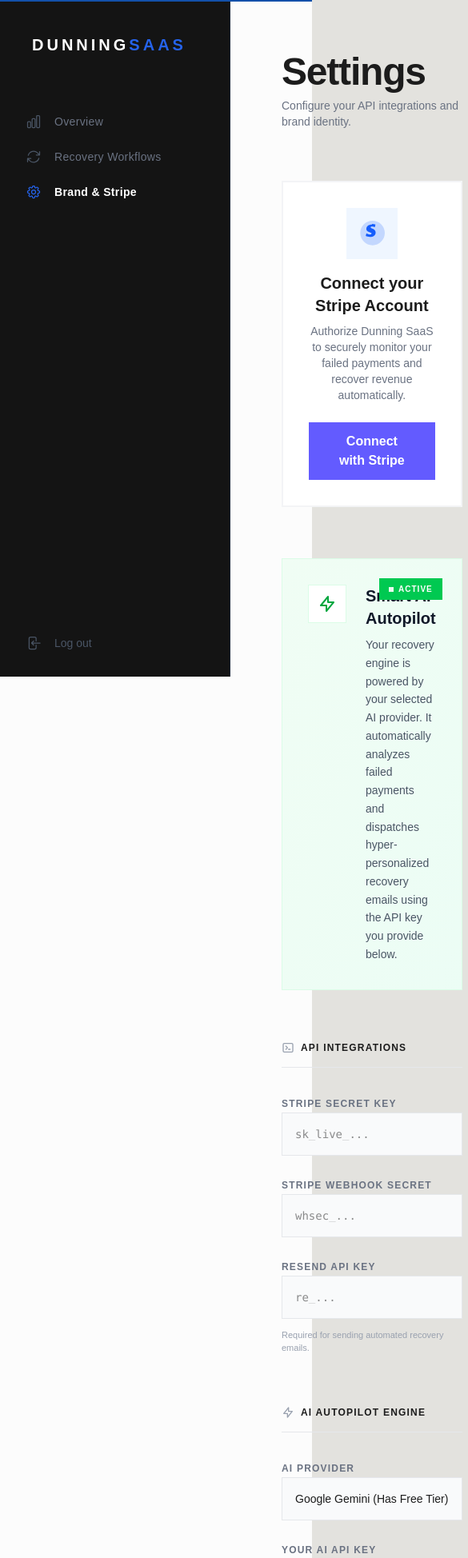
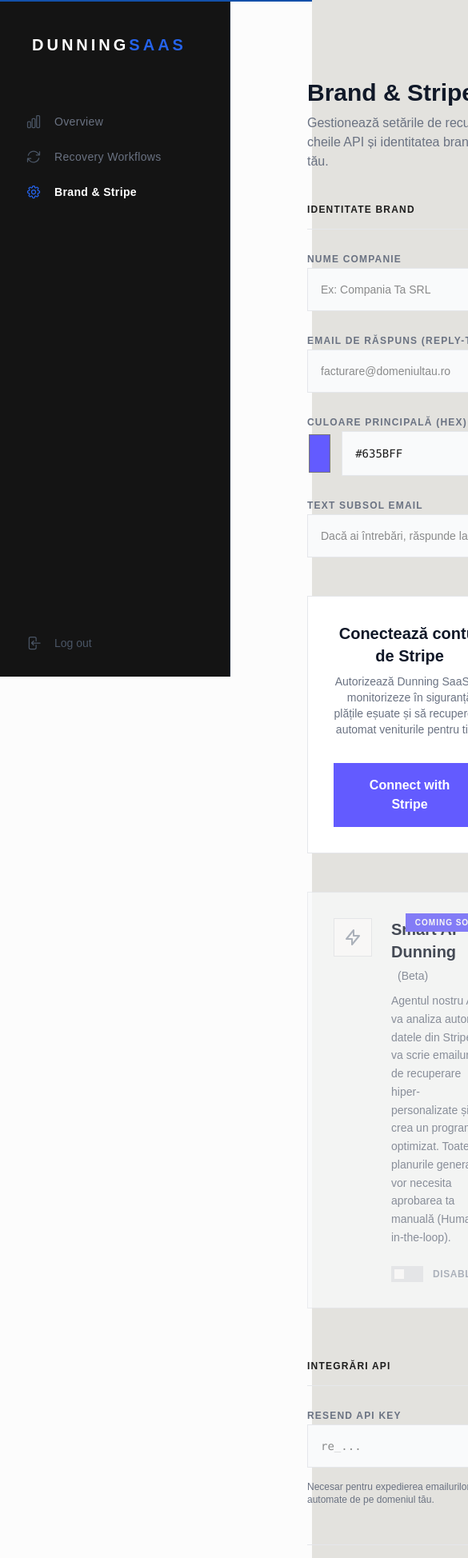
Before and after one commit to Red3262/dunning-saas, a Next.js app in the folder Desktop/dunning-saas/: page /dashboard/settings in a window 390 px wide. Shown: the part 6-1954 px from the top of the page at 80% size, 585 px wide, since content can reach past the window. Built offline with nearby package versions, Linux system fonts and the light colour scheme; no server answers; a web font is replaced by a local one.

Commit message:
Fix duplicate isSaving state

```diff
--- a/Desktop/dunning-saas/app/dashboard/settings/page.tsx
+++ b/Desktop/dunning-saas/app/dashboard/settings/page.tsx
@@ -1,311 +1,158 @@
 "use client";
 
-import React, { useState, useEffect } from "react";
-import Link from 'next/link';
+import { useState, useEffect } from "react";
+// Importăm Supabase exact din utilitarul proiectului tău
 import { createClient } from "@/utils/supabase/client";
 
 export default function SettingsPage() {
   const supabase = createClient();
-  const [loading, setLoading] = useState(true);
-  const [saving, setSaving] = useState(false);
-  const [message, setMessage] = useState("");
+  const [isLoading, setIsLoading] = useState(true);
+  const [isSaving, setIsSaving] = useState(false);
 
+  // Starea curată, strict cu setările necesare pentru MVP-ul stabil
   const [formData, setFormData] = useState({
-    stripe_secret_key: "",
-    stripe_webhook_secret: "",
+    company_name: "",
+    reply_to_email: "",
+    primary_color: "#635BFF",
+    footer_text: "",
     resend_api_key: "",
-    company_name: "",
-    sender_name: "",
-    reply_email: "",
-    reply_to_email: "",
-    primary_color: "#2563eb",
-    footer_text: "",
-    ai_provider: "gemini",
-    ai_api_key: "",
   });
-
-  // URL-ul pentru conectarea securizată cu Stripe Connect OAuth
- // Dacă vrei să te întorci pe varianta Live, pune așa:
-const stripeConnectUrl = "https://connect.stripe.com/oauth/authorize?response_type=code&client_id=ca_UeFI6hTMJN1ugbCIF7XfxSwHtkDPnXXD&scope=read_write&redirect_uri=https://dunning-saas-beta.vercel.app/api/auth/stripe/callback";
 
   useEffect(() => {
     async function loadSettings() {
       const { data: { user } } = await supabase.auth.getUser();
       if (user) {
         const { data } = await supabase
-          .from("client_settings")
-          .select("*")
-          .eq("profile_id", user.id)
-          .maybeSingle();
+          .from('client_settings')
+          .select('*')
+          .eq('profile_id', user.id)
+          .single();
 
         if (data) {
           setFormData({
-            stripe_secret_key: data.stripe_secret_key || "",
-            stripe_webhook_secret: data.stripe_webhook_secret || "",
+            company_name: data.company_name || "",
+            reply_to_email: data.reply_email || "",
+            primary_color: data.primary_color || "#635BFF",
+            footer_text: data.footer_text || "",
             resend_api_key: data.resend_api_key || "",
-            company_name: data.company_name || "",
-            sender_name: data.sender_name || "",
-            reply_email: data.reply_email || "",
-            reply_to_email: data.reply_to_email || "",
-            primary_color: data.primary_color || "#2563eb",
-            footer_text: data.footer_text || "",
-            ai_provider: data.ai_provider || "gemini",
-            ai_api_key: data.ai_api_key || "",
           });
         }
       }
-      setLoading(false);
+      setIsLoading(false);
     }
     loadSettings();
   }, [supabase]);
 
   const handleSave = async (e: React.FormEvent) => {
     e.preventDefault();
-    setSaving(true);
-    setMessage("");
+    setIsSaving(true);
+    const { data: { user } } = await supabase.auth.getUser();
 
-    const { data: { user } } = await supabase.auth.getUser();
-    if (!user) return;
-
-    const { error } = await supabase
-      .from("client_settings")
-      .upsert(
-        {
+    if (user) {
+      await supabase.from('client_settings').upsert({
         profile_id: user.id,
-          ...formData,
+        company_name: formData.company_name,
+        reply_email: formData.reply_to_email,
+        primary_color: formData.primary_color,
+        footer_text: formData.footer_text,
+        resend_api_key: formData.resend_api_key,
         updated_at: new Date().toISOString(),
-        },
-        { onConflict: 'profile_id' }
-      );
-
-    if (error) {
-      setMessage("❌ Failed to save configuration.");
-      console.error(error);
-    } else {
-      setMessage("✓ Configuration saved successfully.");
-      setTimeout(() => setMessage(""), 3000);
+      });
     }
-    setSaving(false);
+    setIsSaving(false);
+    alert("Setările au fost salvate cu succes!");
   };
 
-  if (loading) {
+  if (isLoading) return <div className="p-8 text-gray-500 font-medium">Se încarcă setările...</div>;
+
   return (
-      <div className="flex h-[50vh] items-center justify-center">
-        <div className="text-sm font-bold tracking-widest text-gray-400 uppercase animate-pulse">
-          Loading core settings...
+    <div className="max-w-4xl mx-auto p-8">
+      <div className="mb-10">
+        <h1 className="text-3xl font-black text-gray-900 mb-2">Brand & Stripe</h1>
+        <p className="text-gray-500">Gestionează setările de recuperare, cheile API și identitatea brandului tău.</p>
+      </div>
+
+      <form onSubmit={handleSave} className="space-y-12">
+
+        {/* SECȚIUNEA DE BRANDING */}
+        <section>
+          <h2 className="text-xs font-bold uppercase tracking-widest text-[#1c1c1c] mb-6 border-b border-gray-200 pb-4">Identitate Brand</h2>
+          <div className="grid grid-cols-1 md:grid-cols-2 gap-6">
+            <div className="space-y-2">
+              <label className="text-xs font-bold uppercase tracking-widest text-gray-500">Nume Companie</label>
+              <input type="text" value={formData.company_name} onChange={(e) => setFormData({...formData, company_name: e.target.value})} className="w-full bg-gray-50 border border-gray-200 text-[#1c1c1c] text-sm px-4 py-4 rounded-xl focus:outline-none focus:ring-2 focus:ring-[#2563eb] transition-all" placeholder="Ex: Compania Ta SRL" />
+            </div>
+            <div className="space-y-2">
+              <label className="text-xs font-bold uppercase tracking-widest text-gray-500">Email de Răspuns (Reply-to)</label>
+              <input type="email" value={formData.reply_to_email} onChange={(e) => setFormData({...formData, reply_to_email: e.target.value})} className="w-full bg-gray-50 border border-gray-200 text-[#1c1c1c] text-sm px-4 py-4 rounded-xl focus:outline-none focus:ring-2 focus:ring-[#2563eb] transition-all" placeholder="facturare@domeniultau.ro" />
+            </div>
+            <div className="space-y-2">
+              <label className="text-xs font-bold uppercase tracking-widest text-gray-500">Culoare Principală (Hex)</label>
+              <div className="flex gap-3">
+                <input type="color" value={formData.primary_color} onChange={(e) => setFormData({...formData, primary_color: e.target.value})} className="h-14 w-14 rounded-xl cursor-pointer border-0 p-0" />
+                <input type="text" value={formData.primary_color} onChange={(e) => setFormData({...formData, primary_color: e.target.value})} className="flex-1 bg-gray-50 border border-gray-200 text-[#1c1c1c] text-sm px-4 py-4 rounded-xl focus:outline-none focus:ring-2 focus:ring-[#2563eb] transition-all font-mono" />
               </div>
             </div>
-    );
-  }
+            <div className="space-y-2">
+              <label className="text-xs font-bold uppercase tracking-widest text-gray-500">Text Subsol Email</label>
+              <input type="text" value={formData.footer_text} onChange={(e) => setFormData({...formData, footer_text: e.target.value})} className="w-full bg-gray-50 border border-gray-200 text-[#1c1c1c] text-sm px-4 py-4 rounded-xl focus:outline-none focus:ring-2 focus:ring-[#2563eb] transition-all" placeholder="Dacă ai întrebări, răspunde la acest email." />
+            </div>
+          </div>
+        </section>
 
-  return (
-    <div className="max-w-3xl pb-24 animate-in fade-in duration-500">
-      <div className="mb-16">
-        <h1 className="text-5xl font-black tracking-tight mb-2 text-[#1c1c1c]">
-          Settings
-        </h1>
-        <p className="text-sm font-medium text-gray-500">
-          Configure your API integrations and brand identity.
-        </p>
-      </div>
+        {/* SECȚIUNEA STRIPE CONNECT (Funcțională) */}
+        <section className="bg-white border border-gray-200 rounded-3xl p-8 text-center shadow-sm">
+          <h2 className="text-xl font-black text-gray-900 mb-2">Conectează contul de Stripe</h2>
+          <p className="text-sm text-gray-500 mb-8 max-w-lg mx-auto">Autorizează Dunning SaaS să monitorizeze în siguranță plățile eșuate și să recupereze automat veniturile pentru tine.</p>
+          <a href="https://connect.stripe.com/oauth/authorize?response_type=code&client_id=ca_UeFI6hTMJN1ugbCIF7XfxSwHtkDPnXXD&scope=read_write&redirect_uri=https://dunning-saas-beta.vercel.app/api/auth/stripe/callback" className="inline-block bg-[#635BFF] hover:bg-[#4B45C6] text-white font-bold py-4 px-10 rounded-xl transition-all shadow-md">
+            Connect with Stripe
+          </a>
+        </section>
 
-      {/* Butonul de conectare Stripe */}
-      <div className="p-8 border-2 border-gray-100 rounded-3xl bg-white shadow-sm mb-16 text-center">
-        <div className="w-16 h-16 bg-blue-50 rounded-full flex items-center justify-center mx-auto mb-4">
-          <svg className="w-8 h-8 text-blue-600" fill="currentColor" viewBox="0 0 24 24"><path d="M13.976 9.15c-2.172-.806-3.356-1.143-3.356-2.077 0-.696.687-1.225 1.841-1.225 1.528 0 2.628.453 3.653.946l.865-3.363C15.65 2.766 14.12 2.4 12.396 2.4c-4.417 0-7.391 2.308-7.391 5.672 0 4.908 6.844 3.966 6.844 5.92 0 .93-.843 1.341-2.096 1.341-1.636 0-3.344-.658-4.664-1.39l-.92 3.424c1.472.76 3.47 1.258 5.485 1.258 4.67 0 7.552-2.22 7.552-5.786 0-2.455-1.503-3.9-3.23-4.689zM24 11.5c0-6.351-5.149-11.5-11.5-11.5S1 5.149 1 11.5 6.149 23 12.5 23 24 17.851 24 11.5z" opacity=".2"/><path d="M11.988 3.625c-3.155 0-5.28 1.648-5.28 4.051 0 3.506 4.889 2.833 4.889 4.229 0 .664-.602.958-1.497.958-1.168 0-2.389-.47-3.331-.993l-.657 2.446c1.051.543 2.478.898 3.918.898 3.335 0 5.394-1.586 5.394-4.133 0-1.754-1.074-2.786-2.308-3.35-1.551-.575-2.397-.816-2.397-1.483 0-.497.49-.875 1.315-.875 1.092 0 1.878.324 2.61.676l.617-2.402c-.952-.476-2.043-.736-3.273-.736z"/></svg>
-        </div>
-        <h3 className="text-xl font-black text-[#1c1c1c] mb-2">Connect your Stripe Account</h3>
-        <p className="text-sm text-gray-500 mb-6 max-w-md mx-auto">
-          Authorize Dunning SaaS to securely monitor your failed payments and recover revenue automatically.
-        </p>
-        <Link href={stripeConnectUrl}>
-          <button className="bg-[#635BFF] hover:bg-[#4B45C6] text-white font-bold py-3 px-8 rounded-full transition-all shadow-md hover:shadow-lg">
-            Connect with Stripe
-          </button>
-        </Link>
-      </div>
-
-      {/* AI Active Card */}
-      <div className="mb-16 p-8 bg-gradient-to-br from-green-50 to-emerald-50 border border-green-100 rounded-3xl relative overflow-hidden">
+        {/* SECȚIUNEA AI DUNNING (Revenire la Coming Soon) */}
+        <div className="mb-16 p-8 bg-gray-50 border border-gray-200 rounded-3xl relative overflow-hidden opacity-75">
           <div className="absolute top-6 right-6">
-          <span className="bg-green-500 text-white text-[10px] font-black uppercase tracking-widest px-3 py-1.5 rounded-full shadow-sm flex items-center gap-1.5">
-            <span className="w-1.5 h-1.5 bg-white rounded-full animate-pulse"></span>
-            Active
+            <span className="bg-[#635BFF] text-white text-[10px] font-black uppercase tracking-widest px-3 py-1.5 rounded-full">
+              Coming Soon
             </span>
           </div>
           <div className="flex items-start gap-6">
-          <div className="w-12 h-12 bg-white rounded-2xl shadow-sm border border-green-100 flex items-center justify-center flex-shrink-0">
-            <svg className="w-6 h-6 text-green-600" fill="none" stroke="currentColor" viewBox="0 0 24 24"><path strokeLinecap="round" strokeLinejoin="round" strokeWidth="2" d="M13 10V3L4 14h7v7l9-11h-7z" /></svg>
+            <div className="w-12 h-12 bg-white rounded-2xl shadow-sm border border-gray-200 flex items-center justify-center flex-shrink-0">
+              <svg className="w-6 h-6 text-gray-400" fill="none" stroke="currentColor" viewBox="0 0 24 24"><path strokeLinecap="round" strokeLinejoin="round" strokeWidth="2" d="M13 10V3L4 14h7v7l9-11h-7z" /></svg>
             </div>
             <div>
-            <h3 className="text-xl font-black text-gray-900 mb-2">Smart AI Autopilot</h3>
-            <p className="text-sm text-gray-600 font-medium leading-relaxed max-w-xl mb-0">
-              Your recovery engine is powered by your selected AI provider. It automatically analyzes failed payments and dispatches hyper-personalized recovery emails using the API key you provide below.
+              <h3 className="text-xl font-black text-gray-900 mb-2">Smart AI Dunning <span className="text-sm font-medium text-gray-500 ml-2">(Beta)</span></h3>
+              <p className="text-sm text-gray-500 font-medium leading-relaxed max-w-xl mb-6">
+                Agentul nostru AI va analiza automat datele din Stripe, va scrie emailuri de recuperare hiper-personalizate și va crea un program optimizat. Toate planurile generate vor necesita aprobarea ta manuală (Human-in-the-loop).
               </p>
+              <div className="flex items-center gap-3">
+                <div className="w-10 h-5 bg-gray-200 rounded-full relative cursor-not-allowed">
+                  <div className="w-3 h-3 bg-white rounded-full absolute top-1 left-1"></div>
+                </div>
+                <span className="text-xs font-bold text-gray-400 uppercase tracking-wider">Disabled</span>
+              </div>
             </div>
           </div>
         </div>
 
-      <form onSubmit={handleSave} className="space-y-16">
-
-        {/* Section 1: API Integrations */}
+        {/* SECȚIUNEA API INTEGRATIONS */}
         <section>
-          <h2 className="text-xs font-bold uppercase tracking-widest text-[#1c1c1c] mb-8 border-b border-gray-200 pb-4 flex items-center gap-2">
-            <svg className="w-4 h-4 text-gray-400" fill="none" stroke="currentColor" viewBox="0 0 24 24"><path strokeLinecap="round" strokeLinejoin="round" strokeWidth="2" d="M8 9l3 3-3 3m5 0h3M5 20h14a2 2 0 002-2V6a2 2 0 00-2-2H5a2 2 0 00-2 2v12a2 2 0 002 2z" /></svg>
-            API Integrations
-          </h2>
+          <h2 className="text-xs font-bold uppercase tracking-widest text-[#1c1c1c] mb-6 border-b border-gray-200 pb-4">Integrări API</h2>
           <div className="space-y-6">
-            <div className="grid grid-cols-1 md:grid-cols-2 gap-6">
-              <div className="space-y-2">
-                <label className="text-xs font-bold uppercase tracking-widest text-gray-500">Stripe Secret Key</label>
-                <input
-                  type="password"
-                  value={formData.stripe_secret_key}
-                  onChange={(e) => setFormData({ ...formData, stripe_secret_key: e.target.value })}
-                  placeholder="sk_live_..."
-                  className="w-full bg-gray-50 border border-gray-200 text-[#1c1c1c] text-sm px-4 py-4 rounded-xl font-mono focus:outline-none focus:ring-2 focus:ring-[#2563eb] transition-all"
-                />
-              </div>
-              <div className="space-y-2">
-                <label className="text-xs font-bold uppercase tracking-widest text-gray-500">Stripe Webhook Secret</label>
-                <input
-                  type="password"
-                  value={formData.stripe_webhook_secret}
-                  onChange={(e) => setFormData({ ...formData, stripe_webhook_secret: e.target.value })}
-                  placeholder="whsec_..."
-                  className="w-full bg-gray-50 border border-gray-200 text-[#1c1c1c] text-sm px-4 py-4 rounded-xl font-mono focus:outline-none focus:ring-2 focus:ring-[#2563eb] transition-all"
-                />
-              </div>
-            </div>
             <div className="space-y-2">
               <label className="text-xs font-bold uppercase tracking-widest text-gray-500">Resend API Key</label>
-              <input
-                type="password"
-                value={formData.resend_api_key}
-                onChange={(e) => setFormData({ ...formData, resend_api_key: e.target.value })}
-                placeholder="re_..."
-                className="w-full bg-gray-50 border border-gray-200 text-[#1c1c1c] text-sm px-4 py-4 rounded-xl font-mono focus:outline-none focus:ring-2 focus:ring-[#2563eb] transition-all"
-              />
-              <p className="text-[11px] text-gray-400 font-medium mt-1">Required for sending automated recovery emails.</p>
+              <input type="password" value={formData.resend_api_key} onChange={(e) => setFormData({...formData, resend_api_key: e.target.value})} className="w-full bg-gray-50 border border-gray-200 text-[#1c1c1c] text-sm px-4 py-4 rounded-xl font-mono focus:outline-none focus:ring-2 focus:ring-[#2563eb] transition-all" placeholder="re_..." />
+              <p className="text-xs text-gray-500 mt-2">Necesar pentru expedierea emailurilor automate de pe domeniul tău.</p>
             </div>
           </div>
         </section>
 
-        {/* Sectiunea AI Engine (NOUĂ) */}
-        <section>
-          <h2 className="text-xs font-bold uppercase tracking-widest text-[#1c1c1c] mb-8 border-b border-gray-200 pb-4 flex items-center gap-2">
-            <svg className="w-4 h-4 text-gray-400" fill="none" stroke="currentColor" viewBox="0 0 24 24"><path strokeLinecap="round" strokeLinejoin="round" strokeWidth="2" d="M13 10V3L4 14h7v7l9-11h-7z" /></svg>
-            AI Autopilot Engine
-          </h2>
-          <div className="grid grid-cols-1 md:grid-cols-2 gap-6">
-            <div className="space-y-2">
-              <label className="text-xs font-bold uppercase tracking-widest text-gray-500">AI Provider</label>
-              <select
-                name="ai_provider"
-                value={formData.ai_provider}
-                onChange={(e) => setFormData({ ...formData, ai_provider: e.target.value })}
-                className="w-full bg-gray-50 border border-gray-200 text-[#1c1c1c] text-sm px-4 py-4 rounded-xl focus:outline-none focus:ring-2 focus:ring-[#2563eb] transition-all appearance-none cursor-pointer"
-              >
-                <option value="gemini">Google Gemini (Has Free Tier)</option>
-                <option value="openai">OpenAI (GPT-4 / GPT-3.5)</option>
-                <option value="anthropic">Anthropic (Claude 3)</option>
-              </select>
+        <div className="pt-8 border-t border-gray-200 flex justify-end">
+          <button type="submit" disabled={isSaving} className="bg-gray-900 hover:bg-black text-white font-bold py-4 px-10 rounded-xl transition-all disabled:opacity-50">
+            {isSaving ? "Se salvează..." : "Salvează Setările"}
+          </button>
         </div>
-            <div className="space-y-2">
-              <label className="text-xs font-bold uppercase tracking-widest text-gray-500">Your AI API Key</label>
-              <input
-                type="password"
-                name="ai_api_key"
-                value={formData.ai_api_key}
-                onChange={(e) => setFormData({ ...formData, ai_api_key: e.target.value })}
-                placeholder="Paste your API key here..."
-                className="w-full bg-gray-50 border border-gray-200 text-[#1c1c1c] text-sm px-4 py-4 rounded-xl font-mono focus:outline-none focus:ring-2 focus:ring-[#2563eb] transition-all"
-              />
-            </div>
-          </div>
-        </section>
 
-        {/* Section 2: Brand Identity */}
-        <section>
-          <h2 className="text-xs font-bold uppercase tracking-widest text-[#1c1c1c] mb-8 border-b border-gray-200 pb-4 flex items-center gap-2">
-             <svg className="w-4 h-4 text-gray-400" fill="none" stroke="currentColor" viewBox="0 0 24 24"><path strokeLinecap="round" strokeLinejoin="round" strokeWidth="2" d="M7 21a4 4 0 01-4-4V5a2 2 0 012-2h4a2 2 0 012 2v12a4 4 0 01-4 4zm0 0h12a2 2 0 002-2v-4a2 2 0 00-2-2h-2.343M11 7.343l1.657-1.657a2 2 0 012.828 0l2.829 2.829a2 2 0 010 2.828l-8.486 8.485M7 17h.01" /></svg>
-            Brand Identity
-          </h2>
-          <div className="grid grid-cols-1 md:grid-cols-2 gap-8">
-            <div className="space-y-4">
-              <label className="text-xs font-bold uppercase tracking-widest text-gray-500">Company Name</label>
-              <input
-                type="text"
-                value={formData.company_name}
-                onChange={(e) => setFormData({ ...formData, company_name: e.target.value })}
-                placeholder="e.g. Acme Corp"
-                className="w-full bg-gray-50 border border-gray-200 text-[#1c1c1c] text-sm px-4 py-4 rounded-xl focus:outline-none focus:ring-2 focus:ring-[#2563eb] transition-all"
-              />
-            </div>
-            <div className="space-y-4">
-              <label className="text-xs font-bold uppercase tracking-widest text-gray-500">Sender Name</label>
-              <input
-                type="text"
-                value={formData.sender_name}
-                onChange={(e) => setFormData({ ...formData, sender_name: e.target.value })}
-                placeholder="e.g. Acme Corp Billing"
-                className="w-full bg-gray-50 border border-gray-200 text-[#1c1c1c] text-sm px-4 py-4 rounded-xl focus:outline-none focus:ring-2 focus:ring-[#2563eb] transition-all"
-              />
-            </div>
-            <div className="space-y-4">
-              <label className="text-xs font-bold uppercase tracking-widest text-gray-500">Reply-To Email</label>
-              <input
-                type="email"
-                value={formData.reply_to_email}
-                onChange={(e) => setFormData({ ...formData, reply_to_email: e.target.value })}
-                placeholder="billing@yourdomain.com"
-                className="w-full bg-gray-50 border border-gray-200 text-[#1c1c1c] text-sm px-4 py-4 rounded-xl focus:outline-none focus:ring-2 focus:ring-[#2563eb] transition-all"
-              />
-            </div>
-            <div className="space-y-4">
-              <label className="text-xs font-bold uppercase tracking-widest text-gray-500">Brand Color</label>
-              <div className="flex items-center gap-4">
-                <input
-                  type="color"
-                  value={formData.primary_color}
-                  onChange={(e) => setFormData({ ...formData, primary_color: e.target.value })}
-                  className="w-12 h-12 rounded-xl cursor-pointer border-0 p-0 bg-transparent"
-                />
-                <input
-                  type="text"
-                  value={formData.primary_color}
-                  onChange={(e) => setFormData({ ...formData, primary_color: e.target.value })}
-                  className="flex-1 bg-gray-50 border border-gray-200 text-[#1c1c1c] text-sm px-4 py-4 rounded-xl uppercase font-mono focus:outline-none focus:ring-2 focus:ring-[#2563eb] transition-all"
-                />
-              </div>
-            </div>
-            <div className="space-y-4 md:col-span-2">
-              <label className="text-xs font-bold uppercase tracking-widest text-gray-500">Email Footer Address</label>
-              <input
-                type="text"
-                value={formData.footer_text}
-                onChange={(e) => setFormData({ ...formData, footer_text: e.target.value })}
-                placeholder="123 Startup Blvd, San Francisco, CA 94107"
-                className="w-full bg-gray-50 border border-gray-200 text-[#1c1c1c] text-sm px-4 py-4 rounded-xl focus:outline-none focus:ring-2 focus:ring-[#2563eb] transition-all"
-              />
-            </div>
-          </div>
-        </section>
-
-        <div className="pt-8 flex items-center gap-6 border-t border-gray-200">
-          <button
-            type="submit"
-            disabled={saving}
-            className="bg-[#1c1c1c] hover:bg-black text-white px-10 py-5 rounded-xl text-sm font-bold transition-colors disabled:opacity-50"
-          >
-            {saving ? "Saving..." : "Save Configuration"}
-          </button>
-          {message && (
-            <span className={`text-sm font-bold ${message.includes("✓") ? "text-green-600" : "text-red-600"}`}>
-              {message}
-            </span>
-          )}
-        </div>
       </form>
     </div>
   );
```
Also changed, not shown: Desktop/dunning-saas/app/api/cron/process-emails/route.ts (+28 -65 lines). Lines whose indentation alone changed are shown as unchanged.
